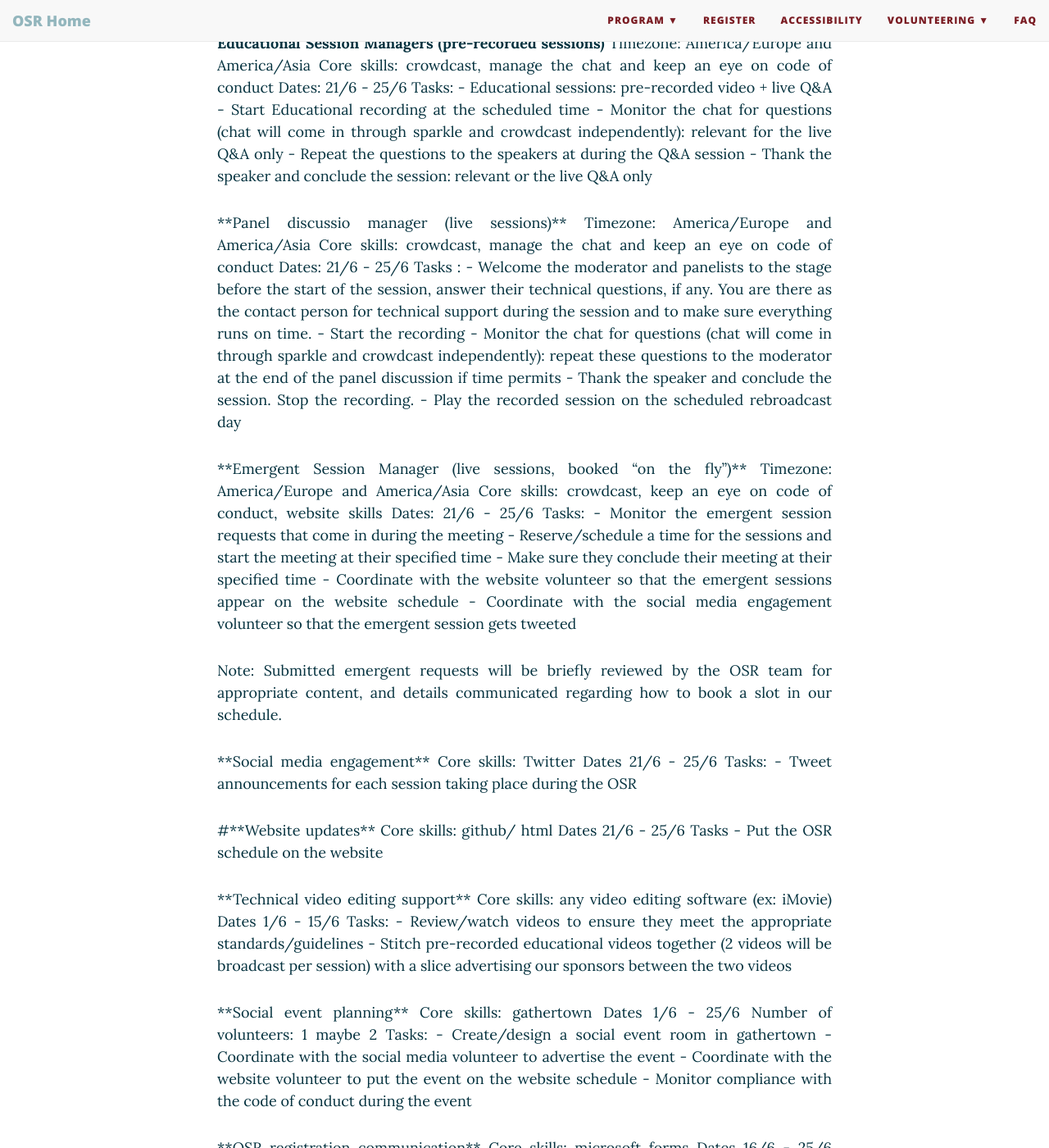
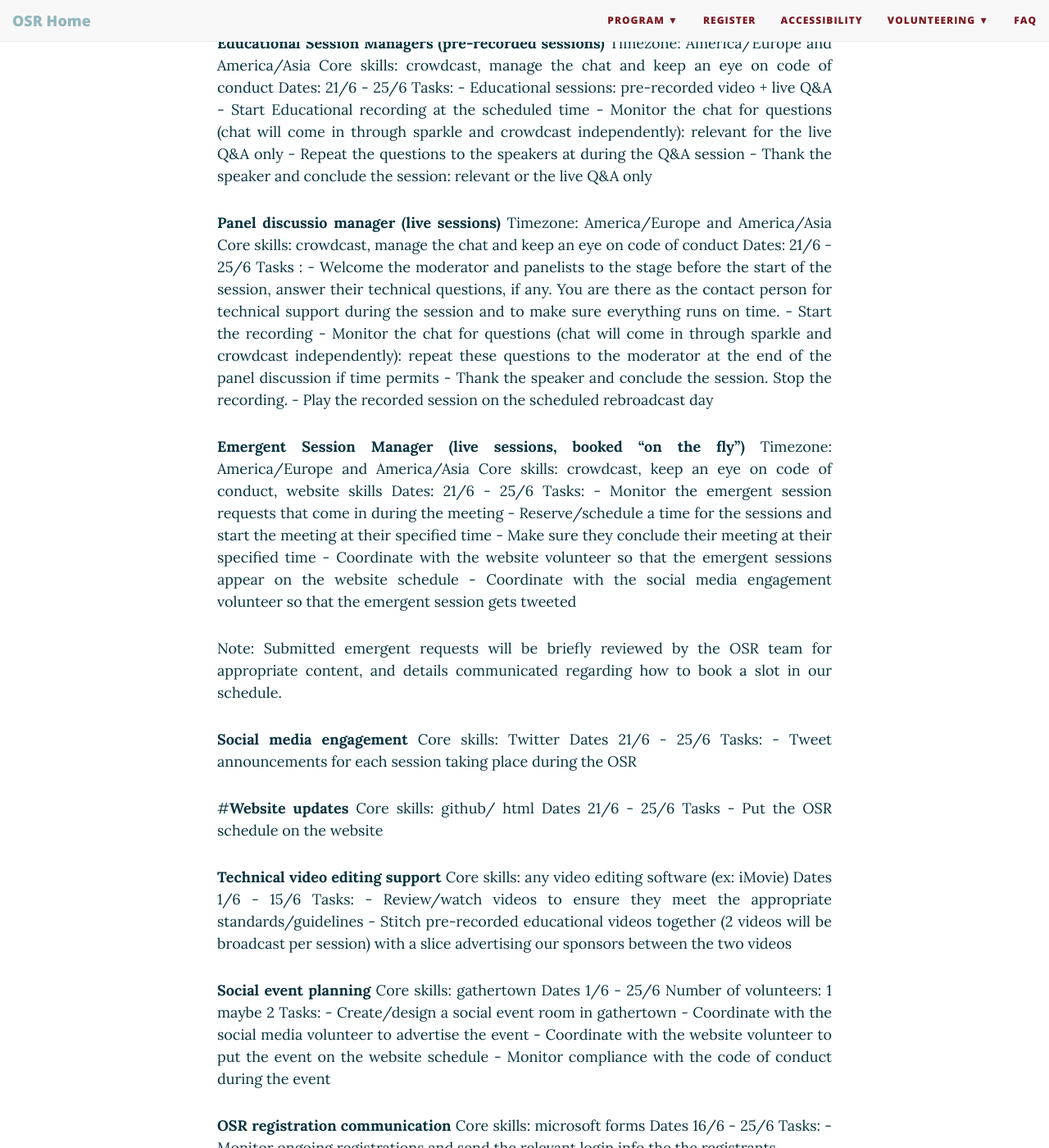
Before and after one commit to ohbm/osr2021, a Jekyll site: the page built from engage.md, in a window 1280 px wide and 1400 px high, scrolled down 364 px. Shown: the whole window at 82% size. Built offline with Jekyll 4.4.1, drawn with Linux system fonts in a browser that asks for light colours; nearby versions of some CDN libraries; some of the changed text lies outside the part shown.

Commit message:
Update engage.md

```diff
--- a/engage.md
+++ b/engage.md
@@ -25,7 +25,6 @@ title: Engage
      - Thank the speaker and conclude the session: relevant or the live Q&A only
 
 </p>
-{::options parse_block_html="false" /}
 
 <p align="justify">
 
@@ -120,6 +119,7 @@ Tasks
     - Setup live stream for Educational and Panel session so that they appear on youtube
 
 </p>
+{::options parse_block_html="false" /}
 
 <br>
 
```
